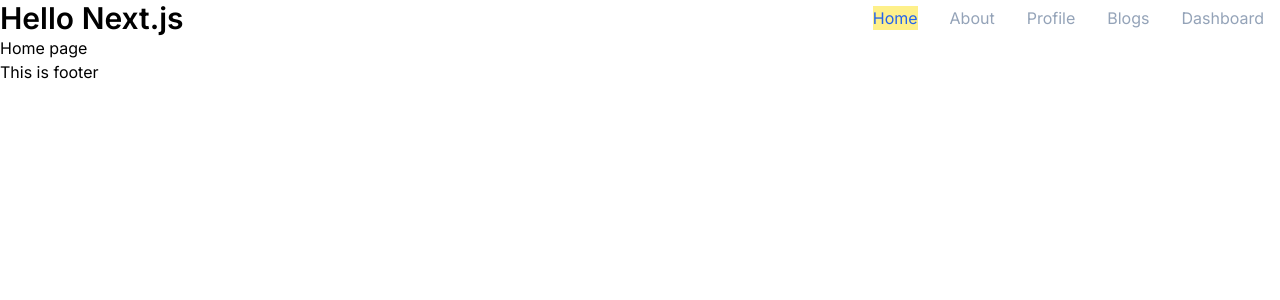
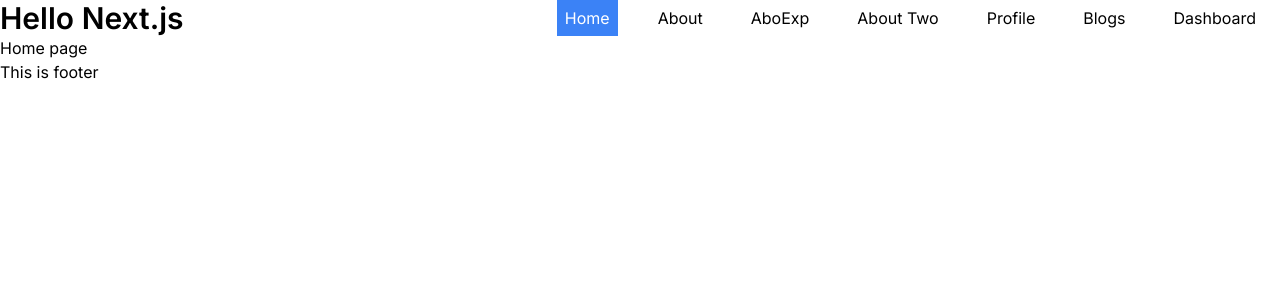
Before and after one commit to mirnatul/hello-next.js, a Next.js app: page / in a window 1280 px wide. Shown: the top 300 px of the page. Built offline with nearby package versions, Linux system fonts and the light colour scheme.

Commit message:
active link completed and noted

```diff
--- /dev/null
+++ b/src/app/(with-layout)/aboexp/page.jsx
@@ -0,0 +1,11 @@
+import React from 'react';
+
+const AboExp = () => {
+    return (
+        <div>
+            This is AboExp file
+        </div>
+    );
+};
+
+export default AboExp;
--- /dev/null
+++ b/src/app/(with-layout)/abouwo/page.jsx
@@ -0,0 +1,11 @@
+import React from 'react';
+
+const Abouwo = () => {
+    return (
+        <div>
+            About two page
+        </div>
+    );
+};
+
+export default Abouwo;
--- a/src/app/dashboard/Sidebar.jsx
+++ b/src/app/dashboard/Sidebar.jsx
@@ -1,3 +1,4 @@
+import NavLink from '@/components/NavLink';
 import Link from 'next/link';
 import React from 'react';
 
@@ -31,7 +32,7 @@
                         key={path}
                         className='my-2'
                     >
-                        <Link href={path}>{title}</Link>
+                        <NavLink exact activeClassName="bg-green-500 text-white" href={path}>{title}</NavLink>
                     </li>)
                 }
             </ul>
--- /dev/null
+++ b/src/components/NavLink.jsx
@@ -0,0 +1,25 @@
+"use client"
+
+import React from 'react';
+import Link from 'next/link';
+import { usePathname } from 'next/navigation';
+import classNames from '@/utils/classNames';
+
+const NavLink = ({ children, href, exact = false, activeClassName, ...props }) => {
+
+    const path = usePathname();
+    const active = exact ? path === href : path.startsWith(href);
+    // if active is true then give the value and if it is false then it will be filtered by the classNames.js file
+    const classes = classNames(props.className, active && activeClassName);
+    if (classes) {
+        props.className = classes;
+    }
+
+    return (
+        <Link href={href} {...props}>
+            {children}
+        </Link>
+    );
+};
+
+export default NavLink;
--- a/src/components/Navbar.jsx
+++ b/src/components/Navbar.jsx
@@ -1,6 +1,7 @@
 "use client"
 
 import React from 'react';
+import NavLink from './NavLink';
 import Link from 'next/link';
 import { usePathname } from 'next/navigation';
 
@@ -13,6 +14,14 @@
     {
         path: '/about',
         title: 'About',
+    },
+    {
+        path: '/aboexp',
+        title: 'AboExp',
+    },
+    {
+        path: '/abouwo',
+        title: 'About Two',
     },
     {
         path: '/profile',
@@ -29,6 +38,7 @@
 ]
 const Navbar = () => {
 
+    // another approach
     const pathname = usePathname();
     console.log(pathname);
 
@@ -37,20 +47,33 @@
         <nav className='flex items-center justify-between container mx-auto'>
             <h1 className='text-3xl font-semibold'>Hello Next.js</h1>
             <ul className='flex items-center justify-center'>
-                {
-                    navLinks.map((link) => {
+                {/* another approach */}
+                {/* {
+                    navLinks.map(({ path, title }) => {
+                        // handle double lighting on link
+                        const exact = pathname === '/';
+                        const isActive = exact ? pathname === path : pathname.startsWith(path);
+
                         // const isActive = pathname.startsWith(link.path);
-                        const isActive = pathname === link.path
+                        // const isActive = pathname === link.path
                         return (
                             <Link
-                                href={link.path}
-                                key={link.path}
+                                href={path}
+                                key={path}
                                 className={isActive ? 'text-blue-600 mx-4 bg-yellow-200' : 'text-slate-400 mx-4'}
                             >
-                                {link.title}
+                                {title}
                             </Link>
                         )
                     })
+                } */}
+
+                {
+                    navLinks.map(({ path, title }) => (
+                        <li className='mx-4' key={title}>
+                            <NavLink exact={path === '/'} className="p-2" activeClassName="bg-blue-500 text-white" href={path}>{title}</NavLink>
+                        </li>
+                    ))
                 }
             </ul>
         </nav>
--- a/src/utils/classNames.js
+++ b/src/utils/classNames.js
@@ -1,5 +1,5 @@
 import React from 'react';
 
-const classNames = (...args) => args.filter(Boolean).join(" ");
+const classNames = (...args) => args.filter(Boolean).join(" "); // filter the falsy value
 
 export default classNames;
```
